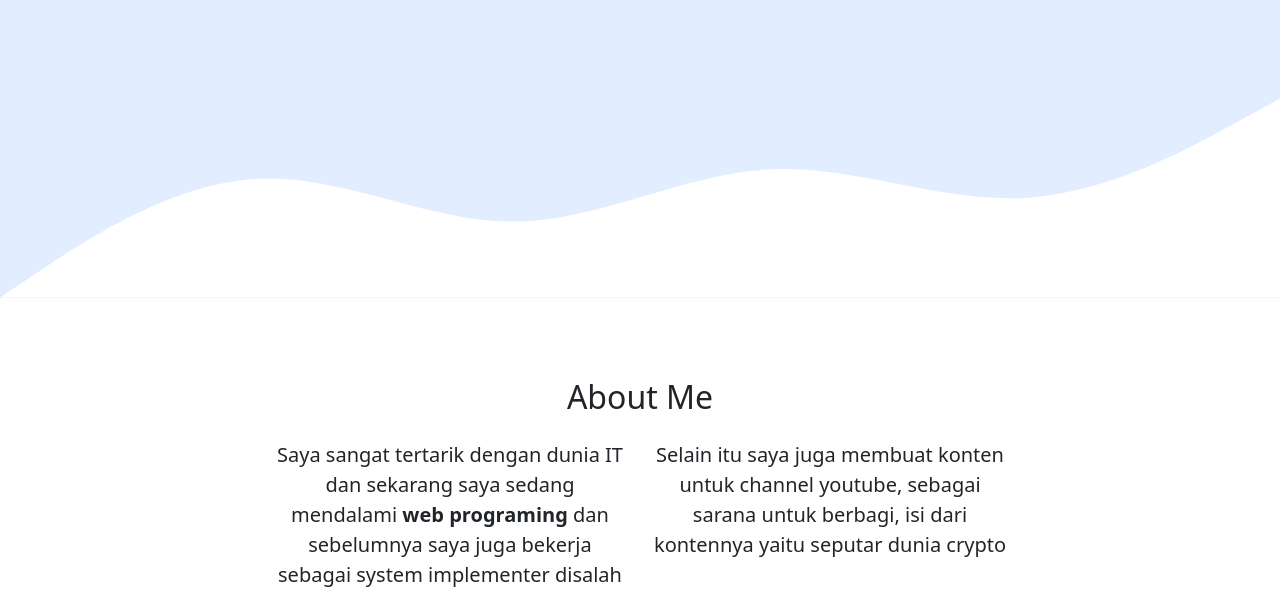
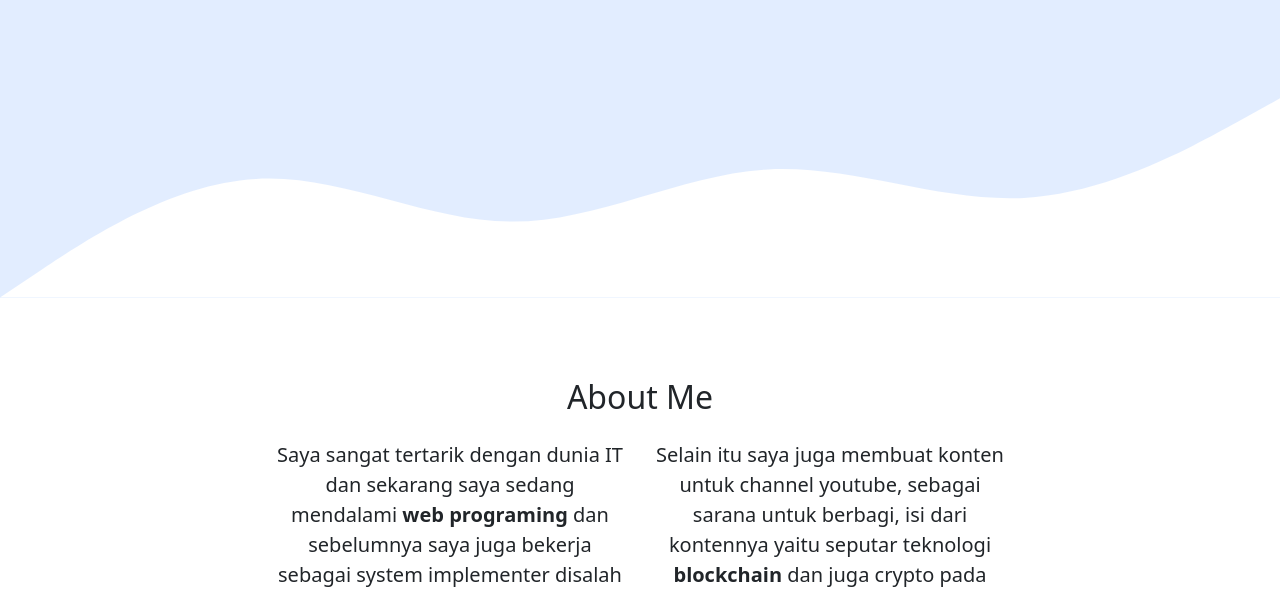
Before and after one commit to trihandoyopriv/trihandoyo.github.io, a plain HTML site: page index.html in a window 1280 px wide. Shown: the part 364-953 px from the top of the page. Drawn offline with nearby package versions, Linux system fonts and the light colour scheme.

Commit message:
menambahkan section about me

```diff
--- a/index.html
+++ b/index.html
@@ -61,7 +61,7 @@
         <p>Saya sangat tertarik dengan dunia IT dan sekarang saya sedang mendalami <strong>web programing</strong> dan sebelumnya saya juga bekerja sebagai system implementer disalah satu perusahaan IT yang membuat produk <strong>HIS (Hospital Information System) </strong></p>
       </div>
       <div class="col-md-4">
-        <p>Selain itu saya juga membuat konten untuk channel youtube, sebagai sarana untuk berbagi, isi dari kontennya yaitu seputar dunia crypto</p>
+        <p>Selain itu saya juga membuat konten untuk channel youtube, sebagai sarana untuk berbagi, isi dari kontennya yaitu seputar teknologi <strong>blockchain</strong> dan juga crypto pada umumnya</p>
       </div>
     </div>
   </div>
```
